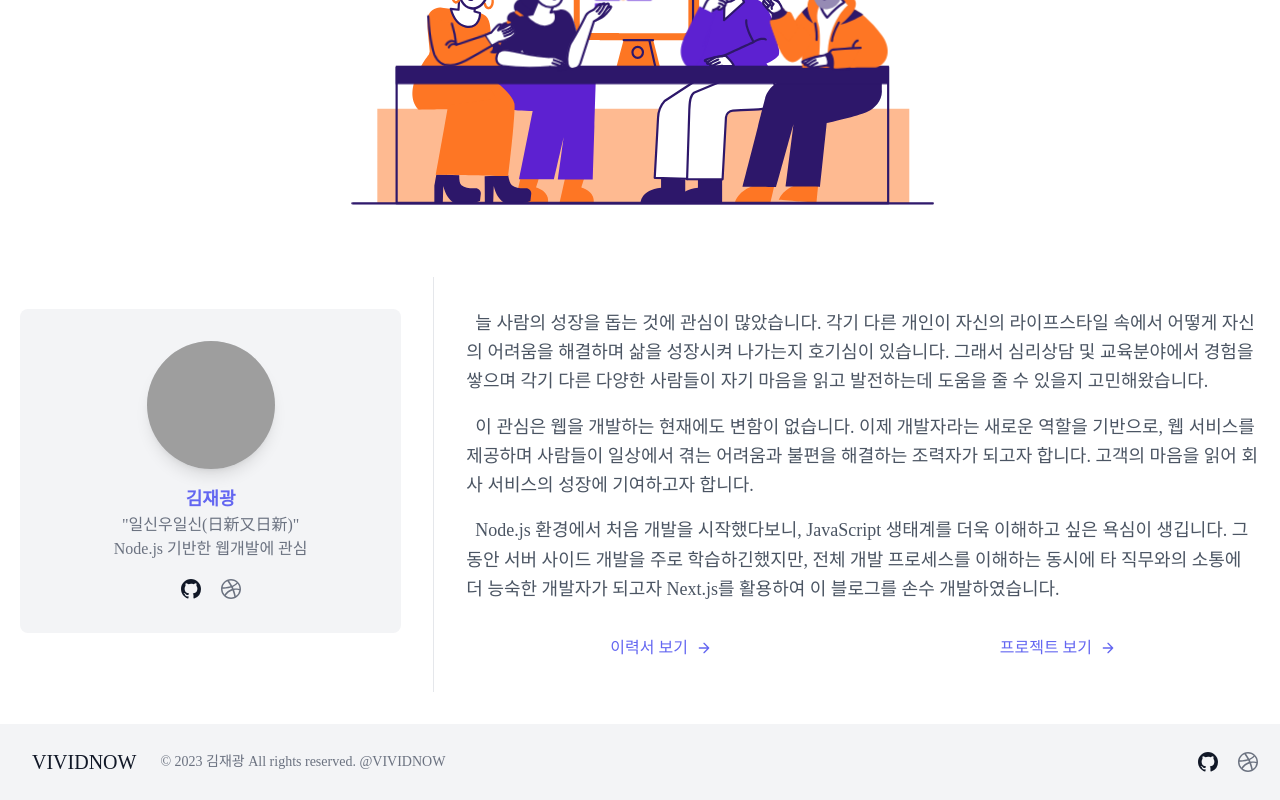
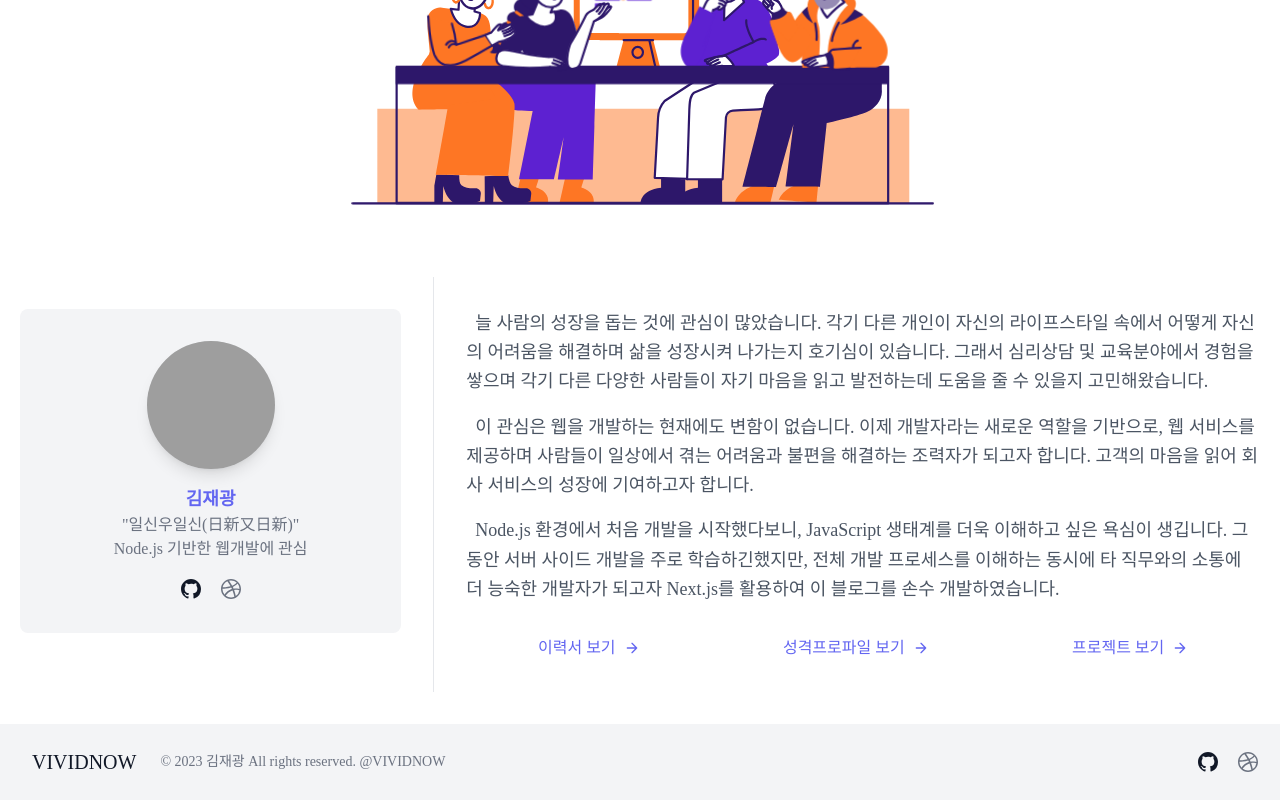
Before and after one commit to belucent0/my-Blog-with-Next.js, a Next.js app: page /about in a window 1280 px wide. Shown: the part 331-1131 px from the top of the page. Built offline with nearby package versions, Linux system fonts and the light colour scheme; no server answers; grey boxes are pictures that could not be loaded.

Commit message:
추가, 성격프로파일 보기

```diff
--- a/app/about/page.js
+++ b/app/about/page.js
@@ -136,6 +136,23 @@ export default async function about() {
                   </svg>
                 </Link>
                 <Link
+                  href={"https://docs.google.com/presentation/d/1n6vGaqg8M-_mqPW_7TbvOpLkNZQy9D1BTK0MyKCA8hs/edit?usp=sharing"}
+                  className="inline-flex items-center text-indigo-500"
+                >
+                  성격프로파일 보기
+                  <svg
+                    fill="none"
+                    stroke="currentColor"
+                    strokeLinecap="round"
+                    strokeLinejoin="round"
+                    strokeWidth="2"
+                    className="ml-2 h-4 w-4"
+                    viewBox="0 0 24 24"
+                  >
+                    <path d="M5 12h14M12 5l7 7-7 7"></path>
+                  </svg>
+                </Link>
+                <Link
                   href={"/projects"}
                   className="inline-flex items-center text-indigo-500"
                 >
--- a/app/posts/[slug]/page.js
+++ b/app/posts/[slug]/page.js
@@ -1,5 +1,4 @@
 import fs from 'fs';
-
 function getPostContent(slug) {
   const folder = "contents/"
   const file = `${folder}${slug}.md`
```
Also changed, not shown: middleware.js (+4 -3 lines).
